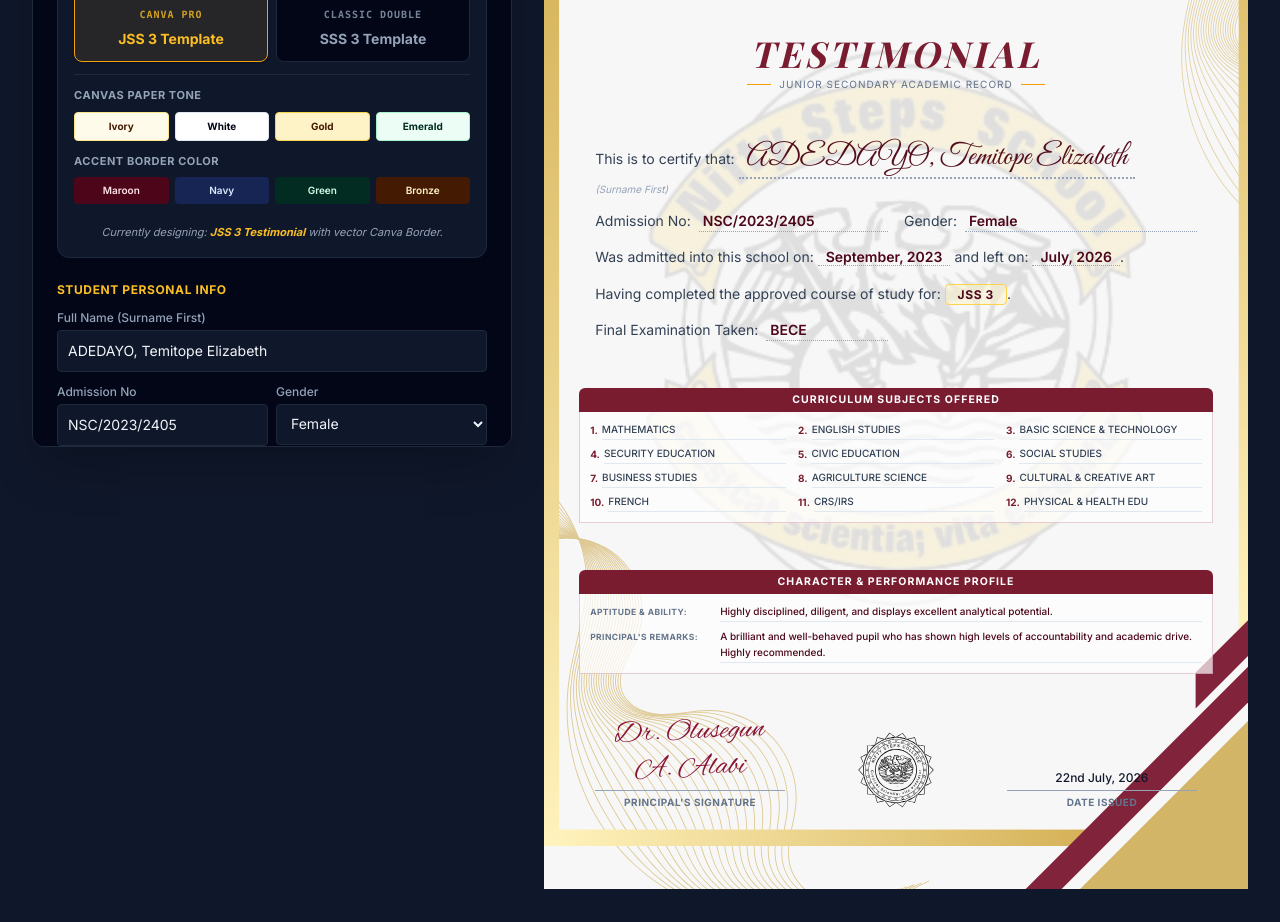
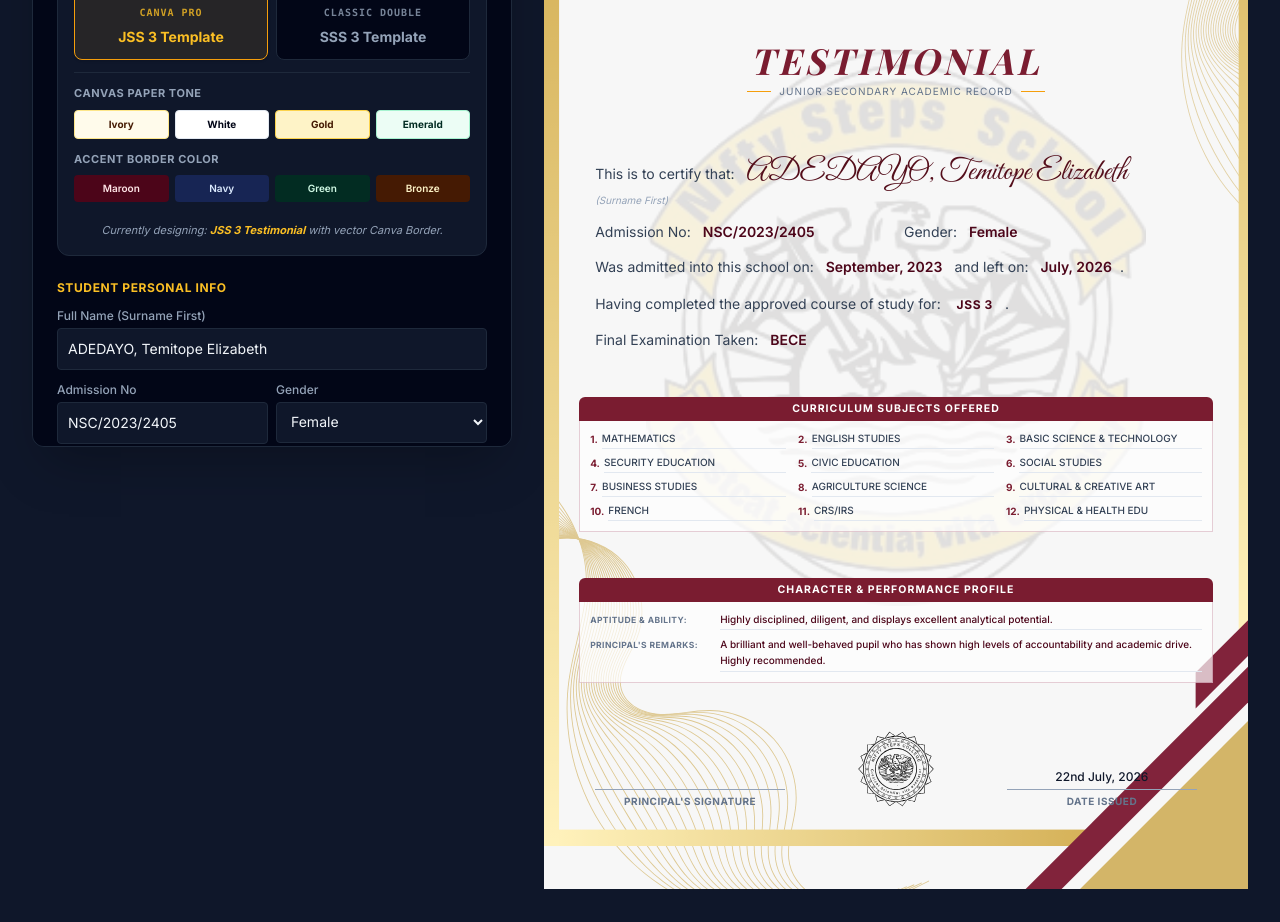
Before and after one commit to Smartkid222/NSC-Report, a plain HTML site: page Testimonial.html in a window 1280 px wide. Shown: the part 346-1268 px from the top of the page. Drawn offline with nearby package versions, Linux system fonts and the light colour scheme; a web font is replaced by a local one.

Commit message:
Refactor CSS classes for improved styling

```diff
--- a/Testimonial.html
+++ b/Testimonial.html
@@ -154,14 +154,14 @@
           <button
             id="tab-single"
             onclick="switchMode('single')"
-            class="flex-1 py-2 text-center text-sm font-semibold border-b-2 border-amber-500 text-amber-400 transition-all"
+            class="flex-1 py-2 text-center text-sm font-semibold border-amber-500 text-amber-400 transition-all"
           >
             Single Student
           </button>
           <button
             id="tab-bulk"
             onclick="switchMode('bulk')"
-            class="flex-1 py-2 text-center text-sm font-semibold border-b-2 border-transparent text-slate-400 hover:text-slate-200 transition-all"
+            class="flex-1 py-2 text-center text-sm font-semibold border-transparent text-slate-400 hover:text-slate-200 transition-all"
           >
             Bulk Canva Mode
           </button>
@@ -750,10 +750,10 @@ A brilliant and well-behaved pupil who has shown high levels of accountability a
                 This is to certify that:
                 <span
                   id="field-name"
-                  class="font-student-name text-3xl text-rose-950 border-b-2 border-dotted border-slate-400 px-2 pb-0.5 inline-block min-w-[320px]"
+                  class="font-student-name text-3xl text-rose-950 border-slate-400 px-2 pb-0.5 inline-block min-w-[320px] mt-0.05"
                   >ADEDAYO, Temitope Elizabeth</span
                 >
-                <span class="text-[10px] italic text-slate-400 block mt-0.5"
+                <span class="text-[10px] italic text-slate-400 block mt-0.05"
                   >(Surname First)</span
                 >
               </div>
@@ -764,7 +764,7 @@ A brilliant and well-behaved pupil who has shown high levels of accountability a
                   <span>Admission No:</span>
                   <span
                     id="field-adm"
-                    class="font-semibold text-rose-950 border-b border-dotted border-slate-400 flex-1 ml-2 px-1"
+                    class="font-semibold text-rose-950 flex-1 ml-2 px-1"
                     >NSC/2023/2405</span
                   >
                 </div>
@@ -772,7 +772,7 @@ A brilliant and well-behaved pupil who has shown high levels of accountability a
                   <span>Gender:</span>
                   <span
                     id="field-gender"
-                    class="font-semibold text-rose-950 border-b border-dotted border-slate-400 flex-1 ml-2 px-1"
+                    class="font-semibold text-rose-950 flex-1 ml-2 px-1"
                     >Female</span
                   >
                 </div>
@@ -783,13 +783,11 @@ A brilliant and well-behaved pupil who has shown high levels of accountability a
                 Was admitted into this school on:
                 <span
                   id="field-admitted"
-                  class="font-semibold text-rose-950 border-b border-dotted border-slate-400 px-2"
+                  class="font-semibold text-rose-950 px-2"
                   >September, 2023</span
                 >
                 and left on:
-                <span
-                  id="field-left"
-                  class="font-semibold text-rose-950 border-b border-dotted border-slate-400 px-2"
+                <span id="field-left" class="font-semibold text-rose-950 px-2"
                   >July, 2026</span
                 >.
               </div>
@@ -799,7 +797,7 @@ A brilliant and well-behaved pupil who has shown high levels of accountability a
                 Having completed the approved course of study for:
                 <span
                   id="field-course"
-                  class="font-bold text-rose-950 bg-amber-100/50 border border-amber-300 rounded px-3 py-0.5 text-xs tracking-wider"
+                  class="font-bold text-rose-950 px-3 py-0.5 text-xs tracking-wider"
                   >JSS 3</span
                 >.
               </div>
@@ -809,7 +807,7 @@ A brilliant and well-behaved pupil who has shown high levels of accountability a
                   <span>Final Examination Taken:</span>
                   <span
                     id="field-exam"
-                    class="font-semibold text-rose-950 border-b border-dotted border-slate-400 flex-1 ml-2 px-1"
+                    class="font-semibold text-rose-950 flex-1 ml-2 px-1"
                     >BECE</span
                   >
                 </div>
@@ -817,7 +815,7 @@ A brilliant and well-behaved pupil who has shown high levels of accountability a
             </div>
 
             <!-- Subjects Table (Optimized Layout Margins) -->
-            <div class="mt-4">
+            <div class="mt-2">
               <div
                 id="subjects-header"
                 class="bg-rose-950 text-white text-center py-1 text-[10.5px] uppercase font-bold tracking-widest rounded-t-md"
@@ -833,7 +831,7 @@ A brilliant and well-behaved pupil who has shown high levels of accountability a
             </div>
 
             <!-- Student Performance Profile (Optimized Layout Margins) -->
-            <div class="mt-4">
+            <div class="mt-2">
               <div
                 id="profile-header"
                 class="bg-rose-950 text-white text-center py-1 text-[10.5px] uppercase font-bold tracking-widest rounded-t-md"
@@ -887,7 +885,7 @@ A brilliant and well-behaved pupil who has shown high levels of accountability a
             </div>
 
             <!-- Bottom Signs / Seal / Stamp area -->
-            <div class="mt-6 grid grid-cols-3 gap-4 items-end px-4 relative">
+            <div class="mt-2 grid grid-cols-3 gap-4 items-end px-4 relative">
               <!-- Signature area -->
               <div class="text-center">
                 <div
@@ -896,8 +894,7 @@ A brilliant and well-behaved pupil who has shown high levels of accountability a
                   <span
                     id="field-pname-sig"
                     class="font-signature text-3xl text-rose-900 transform -rotate-2 select-none"
-                    >Dr. Olusegun A. Alabi</span
-                  >
+                  ></span>
                   <div class="w-full border-t border-slate-400 mt-1"></div>
                 </div>
                 <p
@@ -2546,12 +2543,12 @@ A brilliant and well-behaved pupil who has shown high levels of accountability a
       function updateSubject(index, value) {
         const element = document.getElementById("field-sub" + index);
         if (element) {
-          element.innerText = value || "....................";
+          element.innerText = value || "";
         }
       }
 
       function formatReadableDate(dateString) {
-        if (!dateString) return "....................";
+        if (!dateString) return "";
         const d = new Date(dateString);
         if (isNaN(d.getTime())) return dateString; // fallback if text is typed
         const day = d.getDate();
@@ -2770,16 +2767,16 @@ A brilliant and well-behaved pupil who has shown high levels of accountability a
 
         if (mode === "single") {
           tabSingle.className =
-            "flex-1 py-2 text-center text-sm font-semibold border-b-2 border-amber-500 text-amber-400 transition-all";
+            "flex-1 py-2 text-center text-sm font-semibold  border-amber-500 text-amber-400 transition-all";
           tabBulk.className =
-            "flex-1 py-2 text-center text-sm font-semibold border-b-2 border-transparent text-slate-400 hover:text-slate-200 transition-all";
+            "flex-1 py-2 text-center text-sm font-semibold  border-transparent text-slate-400 hover:text-slate-200 transition-all";
           singleControls.classList.remove("hidden");
           bulkControls.classList.add("hidden");
         } else {
           tabBulk.className =
-            "flex-1 py-2 text-center text-sm font-semibold border-b-2 border-amber-500 text-amber-400 transition-all";
+            "flex-1 py-2 text-center text-sm font-semibold  border-amber-500 text-amber-400 transition-all";
           tabSingle.className =
-            "flex-1 py-2 text-center text-sm font-semibold border-b-2 border-transparent text-slate-400 hover:text-slate-200 transition-all";
+            "flex-1 py-2 text-center text-sm font-semibold  border-transparent text-slate-400 hover:text-slate-200 transition-all";
           bulkControls.classList.remove("hidden");
           singleControls.classList.add("hidden");
         }
```
